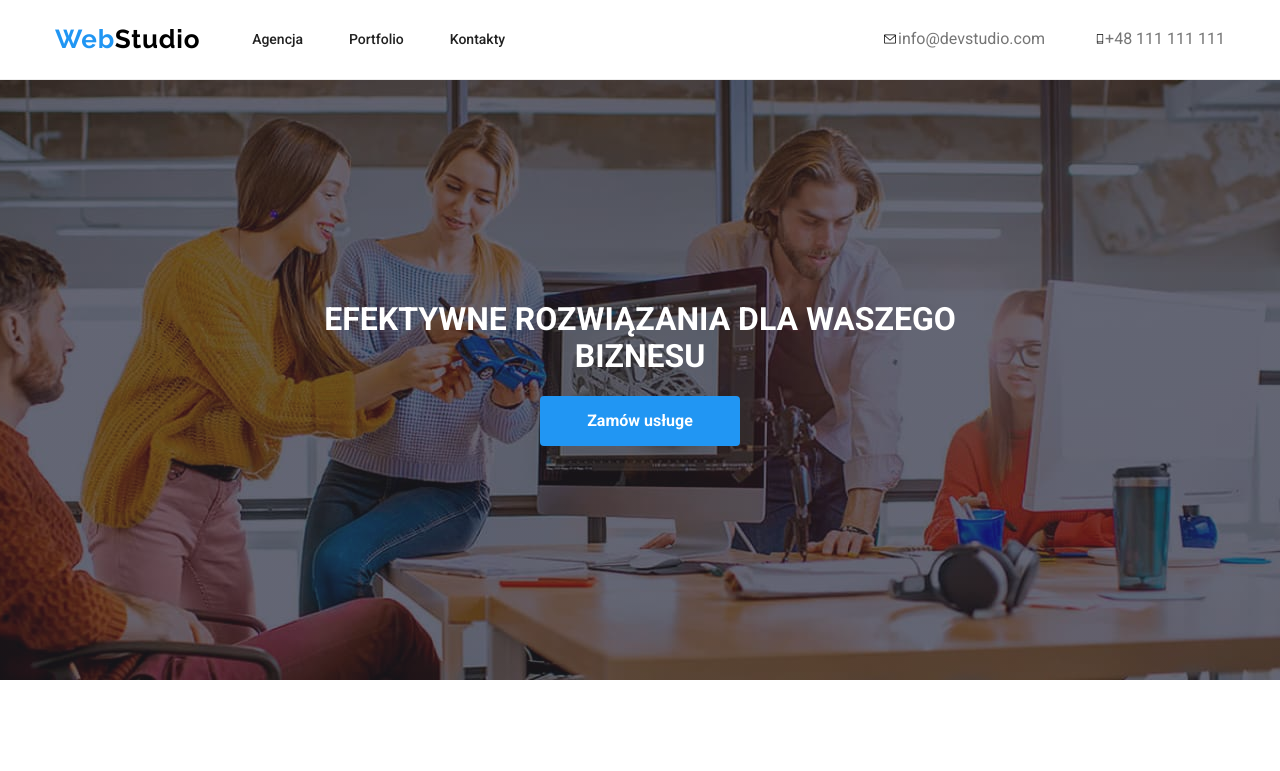
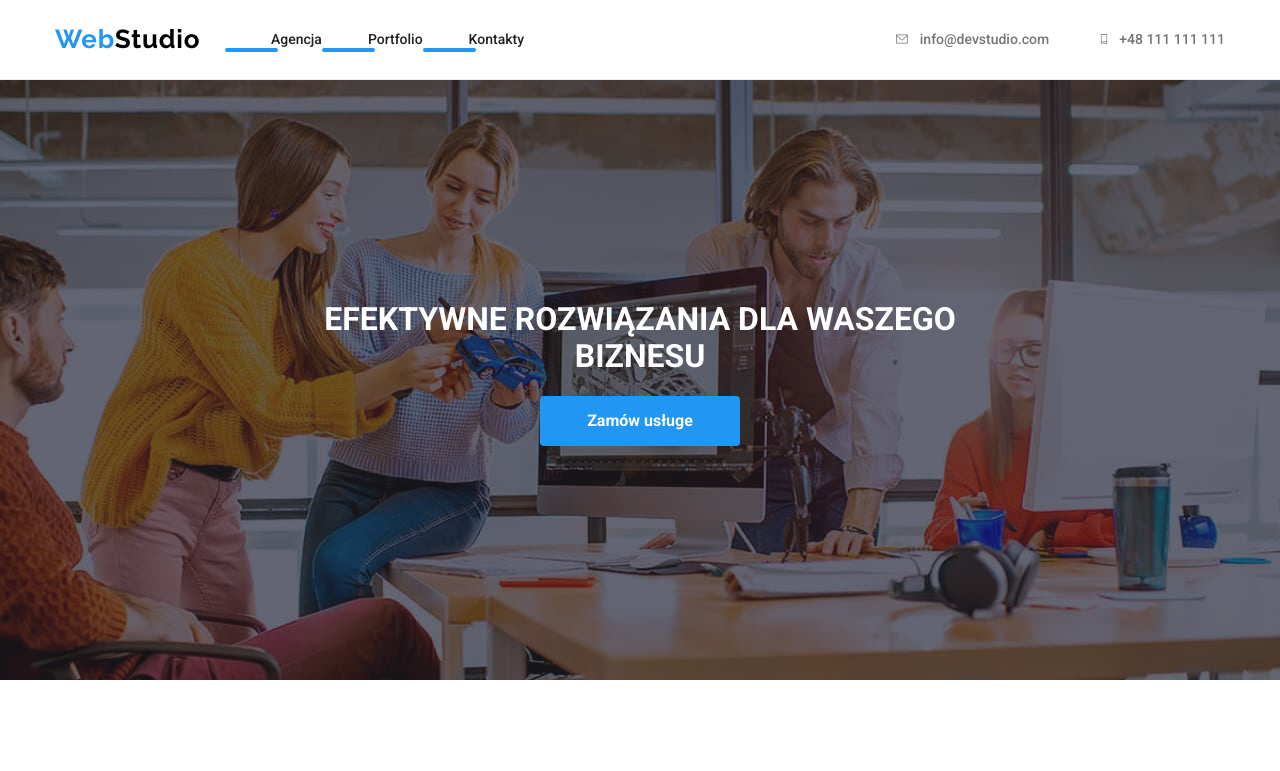
Before and after one commit to kwiskowski/goit-markup-hw-05, a plain HTML site: page index.html in a window 1280 px wide. Shown: the top 771 px of the page. Drawn offline with nearby package versions, Linux system fonts and the light colour scheme.

Commit message:
poprawiłem header

```diff
--- a/css/style.css
+++ b/css/style.css
@@ -153,10 +153,13 @@ figure {
 
 .mail {
   display: flex;
+  position: relative;
   align-items: center;
   color: #757575;
-  margin-left: 371px;
+  /* margin-left: 371px; */
   margin-right: 50px;
+  padding-top: 32px;
+  padding-bottom: 32px;
   transition: all 250ms;
   transition-timing-function: cubic-bezier(0.4, 0, 0.2, 1);
 }
@@ -168,8 +171,11 @@ figure {
 
 .phone {
   display: flex;
+  position: relative;
   align-items: center;
   color: #757575;
+  padding-top: 32px;
+  padding-bottom: 32px;
   transition: all 250ms;
   transition-timing-function: cubic-bezier(0.4, 0, 0.2, 1);
 }
@@ -356,13 +362,14 @@ figure {
   display: flex;
   flex-direction: row;
   flex-wrap: nowrap;
-  margin: 0px;
+  margin-left: 345px;
   padding: 0px;
   text-align: end;
 }
 
 .contact-list-item {
   margin-left: 0px;
+  color: #757575;
 }
 
 .main-list {
@@ -377,6 +384,20 @@ figure {
 
 .main-list-item {
   margin-left: 46px;
+  color: var(--primary-color);
+}
+
+.main-list-item::after {
+  content: "";
+  display: block;
+  height: 4px;
+  width: 53px;
+  border-radius: 2px;
+  position: absolute;
+  background-color: var(--secondary-color);
+  transition-property: coror, opacity;
+  transition-duration: 250ms;
+  transition-timing-function: cubic-bezier(0.4, 0, 0.2, 1);
 }
 
 .paragraphs {
@@ -440,7 +461,7 @@ button:hover {
   margin-right: 30px;
 }
 .link {
-  color: var(--primary-color);
+  /* color: var(--primary-color); */
   font-family: Roboto;
   font-size: 14px;
   font-weight: 500;
@@ -663,3 +684,8 @@ figure {
 .nav > a {
   position: relative;
 }
+
+.contact-icon {
+  fill: #757575;
+  margin-right: 10px;
+}
--- a/index.html
+++ b/index.html
@@ -38,16 +38,16 @@
 
           <ul class="contact-list">
             <li class="contact-list-item">
-              <a class="mail" href="mailto:info@devstudio.com"
-                ><svg width="16" height="12">
+              <a class="link mail" href="mailto:info@devstudio.com"
+                ><svg class="contact-icon" width="16" height="12">
                   <use href="./images/icons.svg#icon-envelope"></use>
                 </svg>
                   info@devstudio.com</a
               >
             </li>
             <li class="contact-list-item">
-              <a class="phone" href="tel:+48111111111">
-                <svg width="10" height="16">
+              <a class="link phone" href="tel:+48111111111">
+                <svg class="contact-icon" width="10" height="16">
                   <use href="./images/icons.svg#icon-smartphone"></use>
                 </svg>
                 +48 111 111 111</a
```
